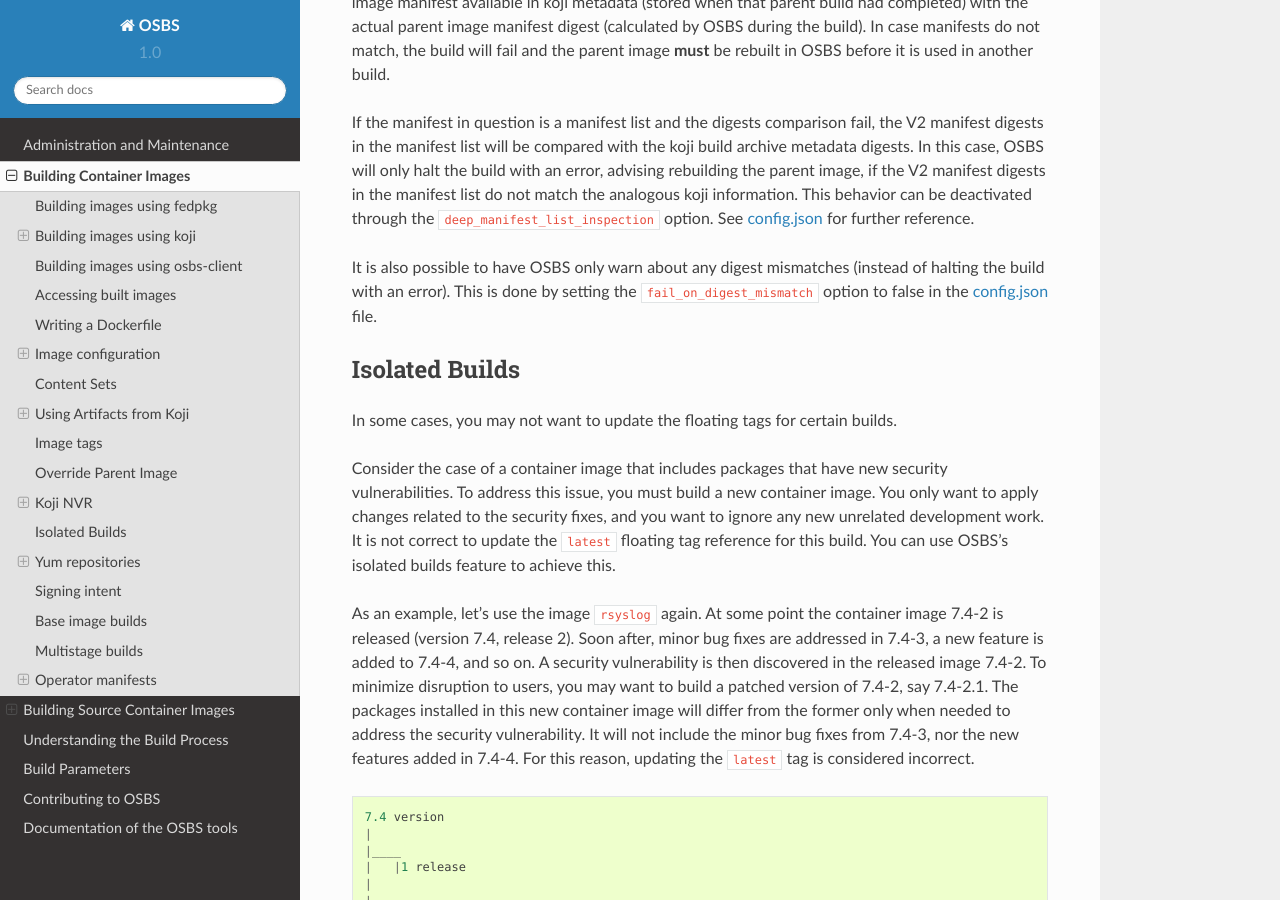
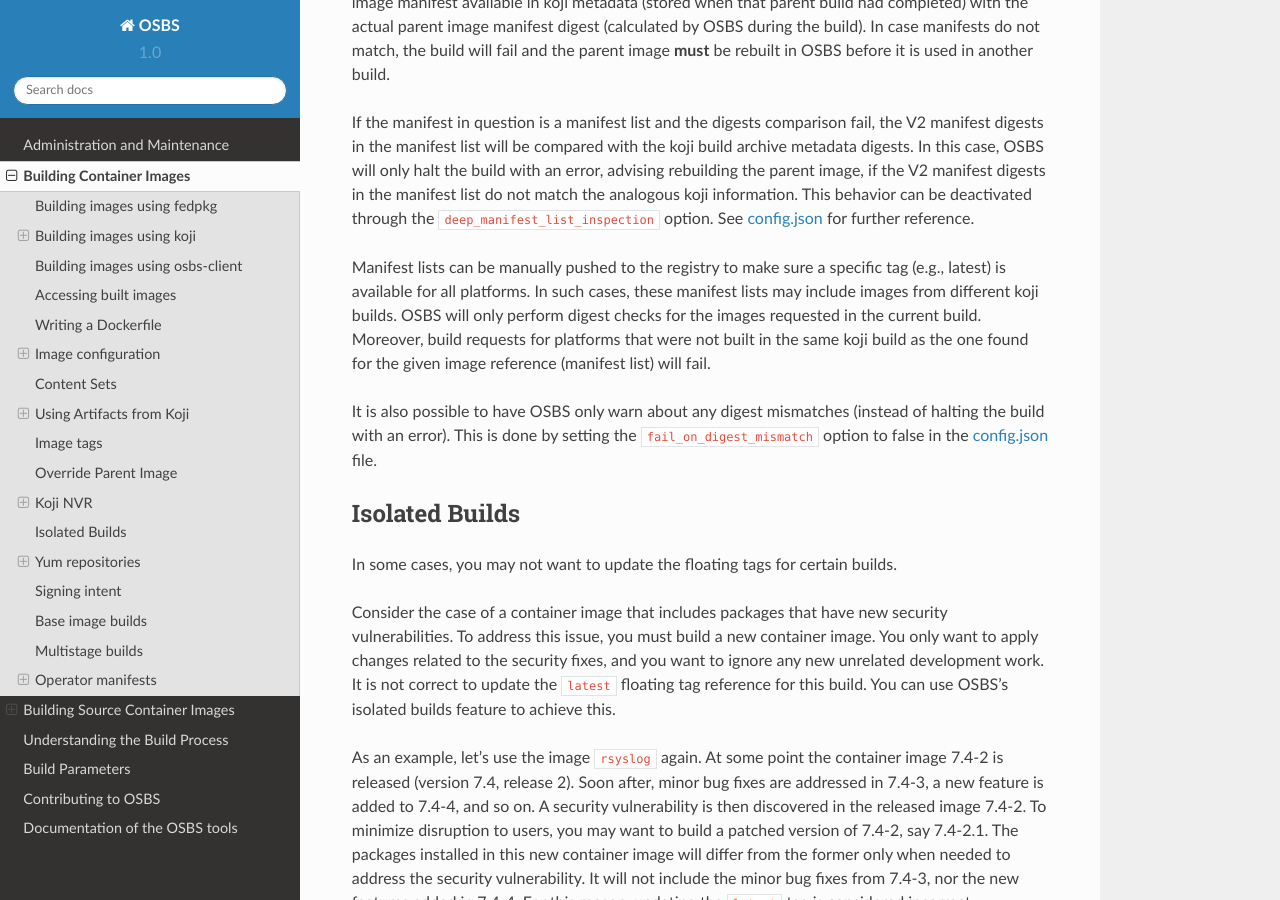
Before and after one commit to containerbuildsystem/osbs-docs, a Sphinx documentation site: the page built from docs/users.rst, in a window 1280 px wide and 900 px high, scrolled down 19115 px. Built offline with Sphinx 7.4.7 and the Read the Docs theme 2.0.0, drawn with Linux system fonts in a browser that asks for light colours.

Commit message:
Update Digests verification section
Signed-off-by: Ladislav Kolacek <lkolacek@redhat.com>

```diff
--- a/docs/users.rst
+++ b/docs/users.rst
@@ -1001,6 +1001,13 @@ with an error, advising rebuilding the parent image, if the V2 manifest digests
 in the manifest list do not match the analogous koji information.  This
 behavior can be deactivated through the ``deep_manifest_list_inspection``
 option. See `config.json`_ for further reference.
+
+Manifest lists can be manually pushed to the registry to make sure a specific tag
+(e.g., latest) is available for all platforms. In such cases, these manifest lists
+may include images from different koji builds. OSBS will only perform digest checks
+for the images requested in the current build. Moreover, build requests for platforms
+that were not built in the same koji build as the one found for the given image
+reference (manifest list) will fail.
 
 It is also possible to have OSBS only warn about any digest mismatches (instead
 of halting the build with an error). This is done by setting the
```
